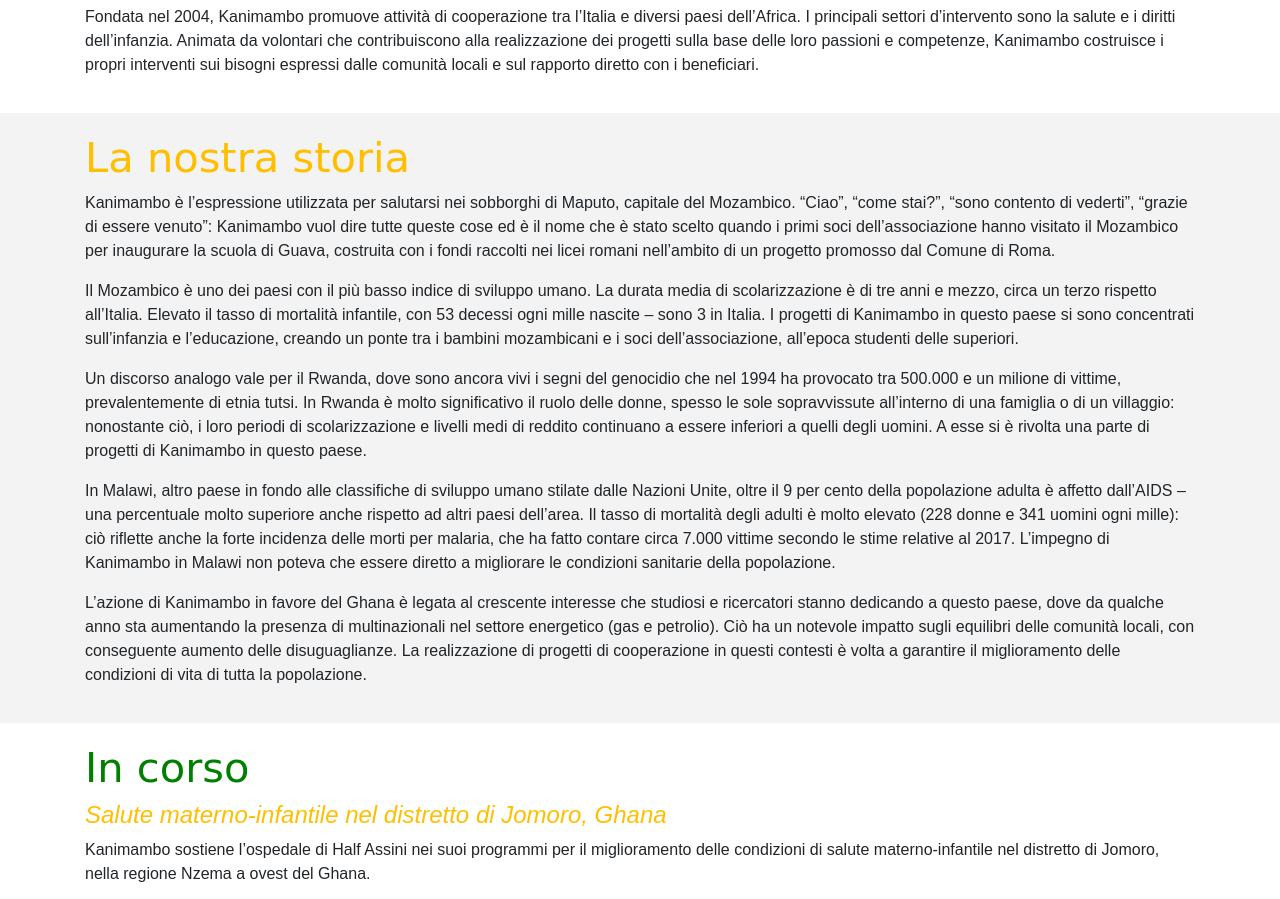
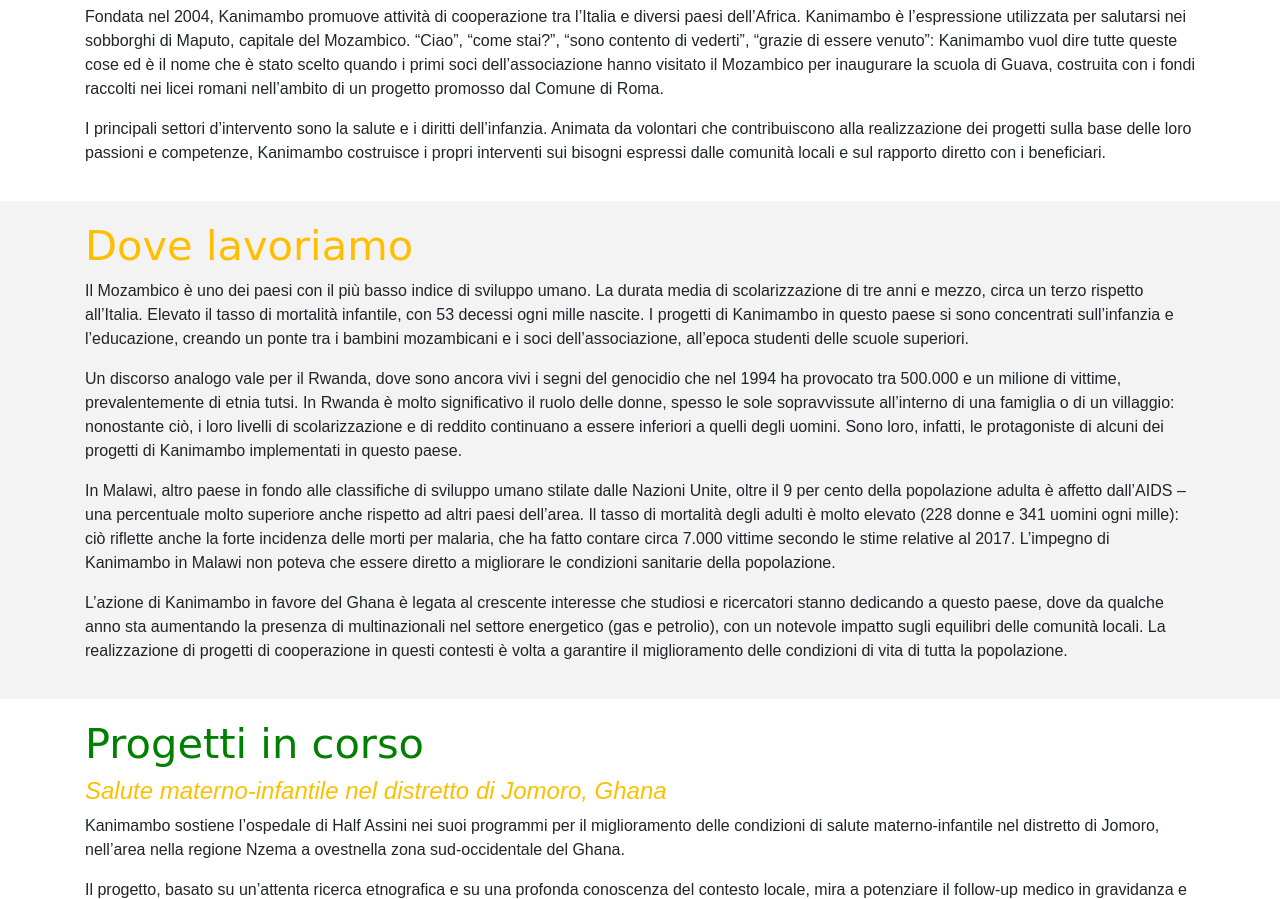
Before and after one commit to turnerm/kanimambo, a plain HTML site: page index.html in a window 1280 px wide. Shown: the part 697-1596 px from the top of the page. Drawn offline with nearby package versions, Linux system fonts and the light colour scheme; a web font is replaced by a local one.

Commit message:
Main changes to text

```diff
--- a/index.html
+++ b/index.html
@@ -38,7 +38,7 @@
             </ul>
             <ul class="navbar-nav">
                 <li class="nav-item"><a class="nav-link" href="#chisiamo">Chi siamo</a></li>
-                <li class="nav-item"><a class="nav-link" href="#storia">La nostra storia</a></li>
+                <li class="nav-item"><a class="nav-link" href="#storia">Dove lavoriamo</a></li>
                 <li class="nav-item dropdown">
                     <a class="nav-link dropdown-toggle" href="#" id="navbarDropdown" role="button" data-toggle="dropdown" aria-haspopup="true" aria-expanded="false">In corso</a>
                     <div class="dropdown-menu" aria-labelledby="navbarDropdown">
@@ -76,7 +76,11 @@
 	<div class="container">
 		<h2 class="title-red"> Chi siamo </h2>
 		<p>
-Fondata nel 2004, Kanimambo promuove attivit&agrave; di cooperazione tra l’Italia e diversi paesi dell’Africa. I principali settori d’intervento sono la salute e i diritti dell’infanzia. Animata da volontari che contribuiscono alla realizzazione dei progetti sulla base delle loro passioni e competenze, Kanimambo costruisce i propri interventi sui bisogni espressi dalle comunit&agrave; locali e sul rapporto diretto con i beneficiari.
+        Fondata nel 2004, Kanimambo promuove attivit&agrave; di cooperazione tra l’Italia e diversi paesi dell’Africa.  Kanimambo &egrave; l’espressione utilizzata per salutarsi nei sobborghi di Maputo, capitale del Mozambico. &ldquo;Ciao&rdquo;, &ldquo;come stai?&rdquo;, &ldquo;sono contento di vederti&rdquo;, &ldquo;grazie di essere venuto&rdquo;: Kanimambo vuol dire tutte queste cose ed &egrave; il nome che &egrave; stato scelto quando i primi soci dell’associazione hanno visitato il Mozambico per inaugurare la scuola di Guava, costruita con i fondi raccolti nei licei romani nell’ambito di un progetto promosso dal Comune di Roma.
+        </p>
+
+        <p>
+        I principali settori d’intervento sono la salute e i diritti dell’infanzia. Animata da volontari che contribuiscono alla realizzazione dei progetti sulla base delle loro passioni e competenze, Kanimambo costruisce i propri interventi sui bisogni espressi dalle comunit&agrave; locali e sul rapporto diretto con i beneficiari.
 		</p>
 	</div>
 	</div>
@@ -85,21 +89,18 @@ Fondata nel 2004, Kanimambo promuove attivit&agrave; di cooperazione tra l’Ita
     <div class="link-offset-h2" id="storia"></div>
 	<div class="container-fluid container-grey">
 	<div class="container">
-		<h2 class="title-yellow">La nostra storia</h2>
+		<h2 class="title-yellow">Dove lavoriamo</h2>
 		<p>
-		Kanimambo &egrave; l’espressione utilizzata per salutarsi nei sobborghi di Maputo, capitale del Mozambico. &ldquo;Ciao&rdquo;, &ldquo;come stai?&rdquo;, &ldquo;sono contento di vederti&rdquo;, &ldquo;grazie di essere venuto&rdquo;: Kanimambo vuol dire tutte queste cose ed &egrave; il nome che &egrave; stato scelto quando i primi soci dell’associazione hanno visitato il Mozambico per inaugurare la scuola di Guava, costruita con i fondi raccolti nei licei romani nell’ambito di un progetto promosso dal Comune di Roma.
+        Il Mozambico &egrave; uno dei paesi con il pi&ugrave; basso indice di sviluppo umano. La durata media di scolarizzazione di tre anni e mezzo, circa un terzo rispetto all’Italia. Elevato il tasso di mortalit&agrave; infantile, con 53 decessi ogni mille nascite. I progetti di Kanimambo in questo paese si sono concentrati sull’infanzia e l’educazione, creando un ponte tra i bambini mozambicani e i soci dell’associazione, all’epoca studenti delle scuole superiori.
 		</p>
 		<p>
-Il Mozambico &egrave; uno dei paesi con il pi&ugrave; basso indice di sviluppo umano. La durata media di scolarizzazione &egrave; di tre anni e mezzo, circa un terzo rispetto all’Italia. Elevato il tasso di mortalit&agrave; infantile, con 53 decessi ogni mille nascite – sono 3 in Italia. I progetti di Kanimambo in questo paese si sono concentrati sull’infanzia e l’educazione, creando un ponte tra i bambini mozambicani e i soci dell’associazione, all’epoca studenti delle superiori.
+        Un discorso analogo vale per il Rwanda, dove sono ancora vivi i segni del genocidio che nel 1994 ha provocato tra 500.000 e un milione di vittime, prevalentemente di etnia tutsi. In Rwanda &egrave; molto significativo il ruolo delle donne, spesso le sole sopravvissute all’interno di una famiglia o di un villaggio: nonostante ci&ograve;, i loro livelli di scolarizzazione e di reddito continuano a essere inferiori a quelli degli uomini. Sono loro, infatti, le protagoniste di alcuni dei progetti di Kanimambo implementati in questo paese.
 		</p>
 		<p>
-Un discorso analogo vale per il Rwanda, dove sono ancora vivi i segni del genocidio che nel 1994 ha provocato tra 500.000 e un milione di vittime, prevalentemente di etnia tutsi. In Rwanda &egrave; molto significativo il ruolo delle donne, spesso le sole sopravvissute all’interno di una famiglia o di un villaggio: nonostante ci&ograve;, i loro periodi di scolarizzazione e livelli medi di reddito continuano a essere inferiori a quelli degli uomini. A esse si &egrave; rivolta una parte di progetti di Kanimambo in questo paese.
+        In Malawi, altro paese in fondo alle classifiche di sviluppo umano stilate dalle Nazioni Unite, oltre il 9 per cento della popolazione adulta &egrave; affetto dall’AIDS – una percentuale molto superiore anche rispetto ad altri paesi dell’area. Il tasso di mortalit&agrave; degli adulti &egrave; molto elevato (228 donne e 341 uomini ogni mille): ci&ograve; riflette anche la forte incidenza delle morti per malaria, che ha fatto contare circa 7.000 vittime secondo le stime relative al 2017. L’impegno di Kanimambo in Malawi non poteva che essere diretto a migliorare le condizioni sanitarie della popolazione.
 		</p>
 		<p>
-In Malawi, altro paese in fondo alle classifiche di sviluppo umano stilate dalle Nazioni Unite, oltre il 9 per cento della popolazione adulta &egrave; affetto dall’AIDS – una percentuale molto superiore anche rispetto ad altri paesi dell’area. Il tasso di mortalit&agrave; degli adulti &egrave; molto elevato (228 donne e 341 uomini ogni mille): ci&ograve; riflette anche la forte incidenza delle morti per malaria, che ha fatto contare circa 7.000 vittime secondo le stime relative al 2017. L’impegno di Kanimambo in Malawi non poteva che essere diretto a migliorare le condizioni sanitarie della popolazione.
-		</p>
-		<p>
-L’azione di Kanimambo in favore del Ghana &egrave; legata al crescente interesse che studiosi e ricercatori stanno dedicando a questo paese, dove da qualche anno sta aumentando la presenza di multinazionali nel settore energetico (gas e petrolio). Ci&ograve; ha un notevole impatto sugli equilibri delle comunit&agrave; locali, con conseguente aumento delle disuguaglianze. La realizzazione di progetti di cooperazione in questi contesti &egrave; volta a garantire il miglioramento delle condizioni di vita di tutta la popolazione.
+        L’azione di Kanimambo in favore del Ghana &egrave; legata al crescente interesse che studiosi e ricercatori stanno dedicando a questo paese, dove da qualche anno sta aumentando la presenza di multinazionali nel settore energetico (gas e petrolio), con un notevole impatto sugli equilibri delle comunit&agrave; locali. La realizzazione di progetti di cooperazione in questi contesti &egrave; volta a garantire il miglioramento delle condizioni di vita di tutta la popolazione.
 		</p>
 
 	</div>
@@ -110,16 +111,16 @@ L’azione di Kanimambo in favore del Ghana &egrave; legata al crescente interes
     <div class="link-offset-h2" id="incorso"></div>
 	<div class="container-fluid container-white">
 	<div class="container">
-		<h2 class="title-green"> In corso </h2>
+		<h2 class="title-green"> Progetti in corso </h2>
 
         <div class="link-offset-h4" id="casaperumoyo"></div>
 		<h4 class="title-yellow">Salute materno-infantile nel distretto di Jomoro, Ghana</h4>
 		<p>
-        Kanimambo sostiene l’ospedale di Half Assini nei suoi programmi per il miglioramento delle condizioni di salute materno-infantile nel distretto di Jomoro, nella regione Nzema a ovest del Ghana.
+        Kanimambo sostiene l’ospedale di Half Assini nei suoi programmi per il miglioramento delle condizioni di salute materno-infantile nel distretto di Jomoro, nell’area nella regione Nzema a ovestnella zona sud-occidentale del Ghana.
 		</p>
 
 		<p>
-        Il progetto, basato su un’attenta ricerca etnografica e su una profonda conoscenza del contesto locale, mira a potenziare il follow-up medico delle donne, in gravidanza e dopo il parto, facendo coesistere le forme di cura tradizionali con i protocolli medici adottati in ospedale. &Egrave; prevista un’attività di formazione dedicata alle figure che intervengono nell’assistenza alle donne e una pi&ugrave; generale azione di informazione rivolta a tutta la popolazione. Per raggiungere tali obiettivi, verranno organizzati incontri nei villaggi e realizzati programmi radiofonici dedicati alla salute delle madri e dei bambini. Per garantire una maggiore accessibilit&agrave; da parte delle donne alle strutture sanitarie, il progetto prevede il finanziamento di strumenti per mettere in rete l’ospedale di Half Assini con i presidi medici dislocati nel resto del distretto, come l’acquisto di un veicolo e la fornitura di materiali medici e attrezzature sanitarie.
+        Il progetto, basato su un’attenta ricerca etnografica e su una profonda conoscenza del contesto locale, mira a potenziare il follow-up medico in gravidanza e dopo il parto, valorizzando il pluralismo medico presente nell’area e potenziando le relazioni tra le diverse risorse di cura utilizzate dalle donne, che spaziano dalle forme di cura tradizionali a quelle ospedaliere. L’obiettivo principale è sviluppare dei percorsi di formazione per le figure che intervengono nell’assistenza alle donne e una pi&ugrave; generale azione di (in)formazione rivolta a tutta la popolazione. Per raggiungere tali obiettivi, verranno organizzati incontri nei villaggi e realizzati programmi radiofonici dedicati alla salute delle madri e dei bambini. Per garantire una maggiore accessibilit&agrave; da parte delle donne alle strutture sanitarie, il progetto prevede il finanziamento di strumenti per mettere in rete l’ospedale di Half Assini con i presidi medici dislocati nel resto del distretto, come l’acquisto di un veicolo e la fornitura di materiali medici e attrezzature sanitarie.
 		</p>
 
 
@@ -139,7 +140,7 @@ L’azione di Kanimambo in favore del Ghana &egrave; legata al crescente interes
 		Kanimambo ha supportato la realizzazione di una radio comunitaria, concepita come mezzo di comunicazione e informazione per la comunit&agrave; del distretto di Mangochi su temi riguardanti l'AIDS, la salute, l'educazione e i diritti umani.
 		</p>
 		<p>
-        Il progetto, che ha ricevuto anche un finanziamento nell’ambito del bando del Comune di Roma per la cooperazione decentrata, &egrave; basato su un forte coinvolgimento delle comunit&agrave; locali, in particolari donne e giovani (YAGA – Youth Against AIDS e WAGA – Women Against AIDS).
+        Il progetto, che ha ricevuto anche un finanziamento nell’ambito del bando del Comune di Roma per la cooperazione decentrata, ha visto un forte coinvolgimento delle comunit&agrave; locali, in particolari donne e giovani (YAGA – Youth Against AIDS e WAGA – Women Against AIDS).
 		<p>
         Conclusa la fase d’installazione delle attrezzature e di formazione del personale tecnico, sono state avviate le trasmissioni radiofoniche. La radio trasmette quotidianamente programmi in lingua inglese e chichewa per 18 ore al giorno.
 		</p>
@@ -166,19 +167,19 @@ L’azione di Kanimambo in favore del Ghana &egrave; legata al crescente interes
         <div class="link-offset-h4" id="casadellapace"></div>
 		<h4>Casa della pace e della riconciliazione a Kicukiro, Rwanda</h4>
 		<p>
-Situata a Kicukiro, nella provincia di Kigali, e inaugurata nel novembre 2005, la Casa della pace e della riconciliazione &egrave; una struttura gestita da donne che si occupa, attraverso corsi di formazione professionale e di prima alfabetizzazione, del reinserimento sociale ed economico delle donne capofamiglia della comunit&agrave;. La Casa della pace &egrave; un punto di riferimento non solo per le donne beneficiarie delle attivit&agrave;, ma per l'intera comunit&agrave; di Kicukiro, e svolge un ruolo importante nel processo di ricostruzione e riconciliazione in corso nell'intero Rwanda. Kanimambo, in collaborazione con la ONLUS Progetto Rwanda, ha sostenuto le attivit&agrave; della Casa, oltre ad alcuni progetti di microcredito in favore di donne seguite dalle associazioni attive nel distretto di Kicukiro.
+        Situata a Kicukiro, nella provincia di Kigali, e inaugurata nel novembre 2005, la Casa della pace e della riconciliazione &egrave; una struttura gestita da donne che si occupa, attraverso corsi di formazione professionale e di prima alfabetizzazione, del reinserimento sociale ed economico delle donne capofamiglia della comunit&agrave;. La Casa della pace &egrave; un punto di riferimento non solo per le donne beneficiarie delle attivit&agrave;, ma per l'intera comunit&agrave; di Kicukiro, e svolge un ruolo importante nel processo di ricostruzione e riconciliazione in corso nell'intero Rwanda. Kanimambo, in collaborazione con la ONLUS Progetto Rwanda, ha sostenuto le attivit&agrave; della Casa, oltre ad alcuni progetti di microcredito in favore di donne seguite dalle associazioni attive nel distretto di Kicukiro.
 		</p>
 
         <div class="link-offset-h4" id="mensa"></div>
 		<h4>Mensa della scuola di Kibaya, Rwanda</h4>
 		<p>
-Nel 2007, Kanimambo ha raccolto fondi a favore di questo progetto della ONLUS Progetto Rwanda, per permettere il sostentamento giornaliero dei mille bambini della scuola di Kibaya, nella provincia di Kibungo, assicurando per ognuno di essi un pasto giornaliero per sei giorni alla settimana.
+        Nel 2007, Kanimambo ha raccolto fondi a favore di questo progetto della ONLUS Progetto Rwanda, per permettere il sostentamento giornaliero dei mille bambini della scuola di Kibaya, nella provincia di Kibungo, assicurando per ognuno di essi un pasto giornaliero per sei giorni alla settimana.
 		</p>
 
         <div class="link-offset-h4" id="africa"></div>
 		<h4>L’Africa in maniera elementare, Roma</h4>
 		<p>
-Kanimambo &egrave; stata presente per molti anni nelle scuole romane con progetti di educazione e informazione rivolti ai bambini di quarta e quinta elementare. Anche attraverso il gioco, i bambini hanno potuto così familiarizzare con il tema dei diritti umani – in particolar modo di quelli dell'infanzia – e prendere coscienza delle differenze tra Nord e Sud del mondo.
+        Kanimambo &egrave; stata presente per molti anni nelle scuole romane con progetti di educazione e informazione rivolti ai bambini di quarta e quinta elementare. Anche attraverso il gioco, i bambini hanno potuto così familiarizzare con il tema dei diritti umani – in particolar modo di quelli dell'infanzia – e prendere coscienza delle differenze tra Nord e Sud del mondo.
 		</p>
 
 
```
